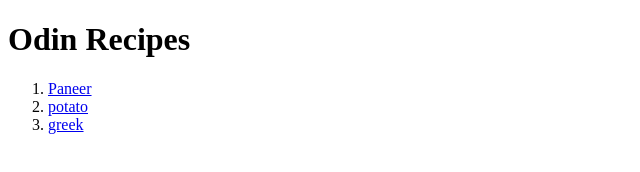
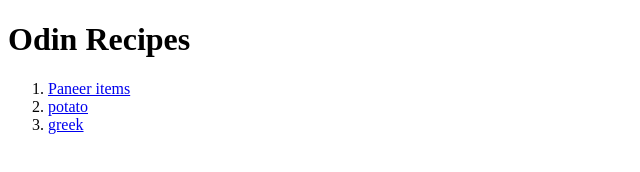
Before and after one commit to pratheek2shiva/odin-recipes, a plain HTML site: page index.html in a window 1280 px wide. Shown: the full height of the page, 0-640 px from the left. Drawn offline with Linux system fonts and the light colour scheme.

Commit message:
add new html

```diff
--- a/index.html
+++ b/index.html
@@ -8,7 +8,7 @@
         <h1>Odin Recipes</h1>
         <ol>
 
-            <li><a href="./recipes/panner.html">Paneer</a></li>
+            <li><a href="./recipes/panner.html">Paneer items</a></li>
             <li><a href="./recipes/potato.html">potato</a></li>
             <li><a href="./recipes/greek.html">greek</a></li>
         </ol>
```
Also changed, not shown: test.html (added).
